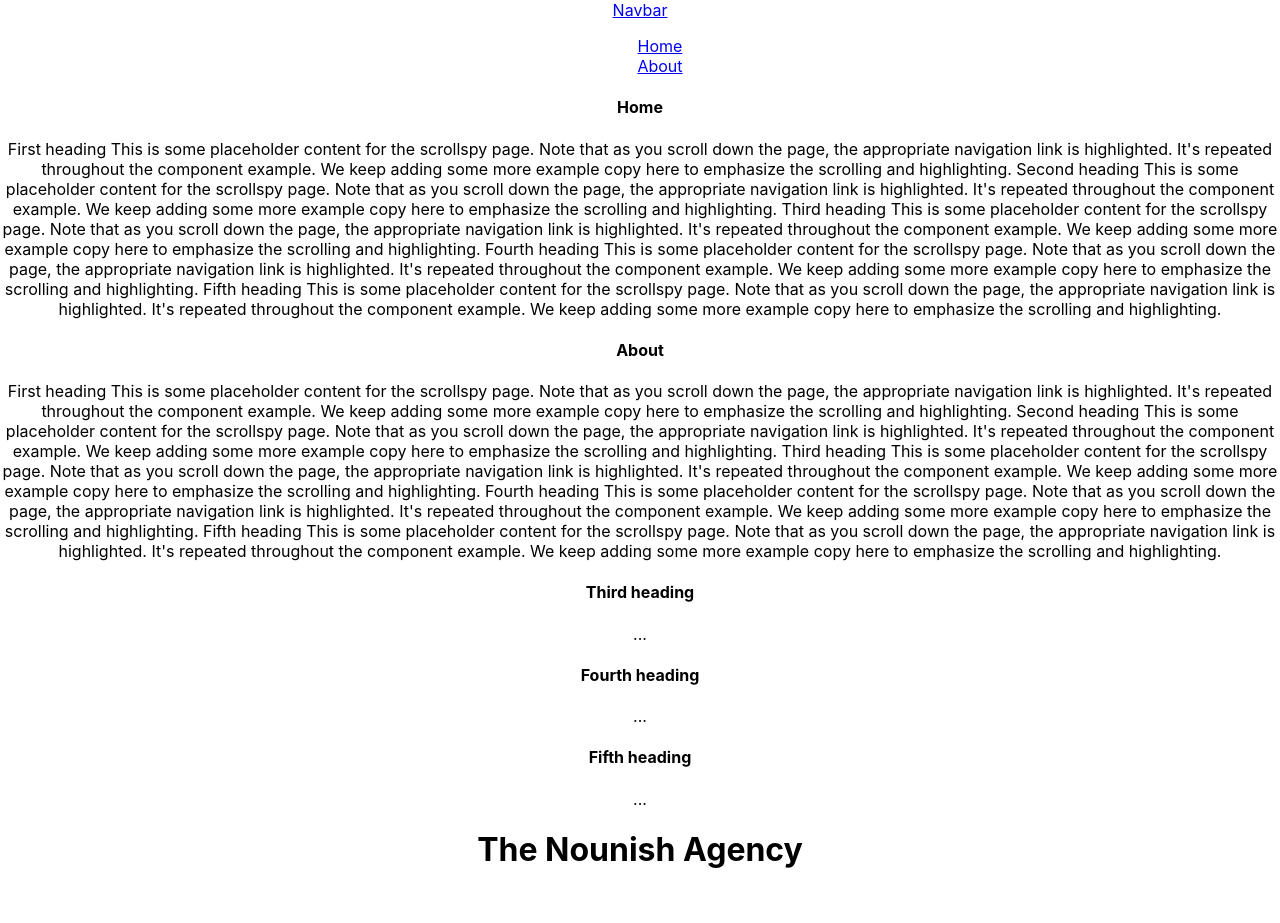
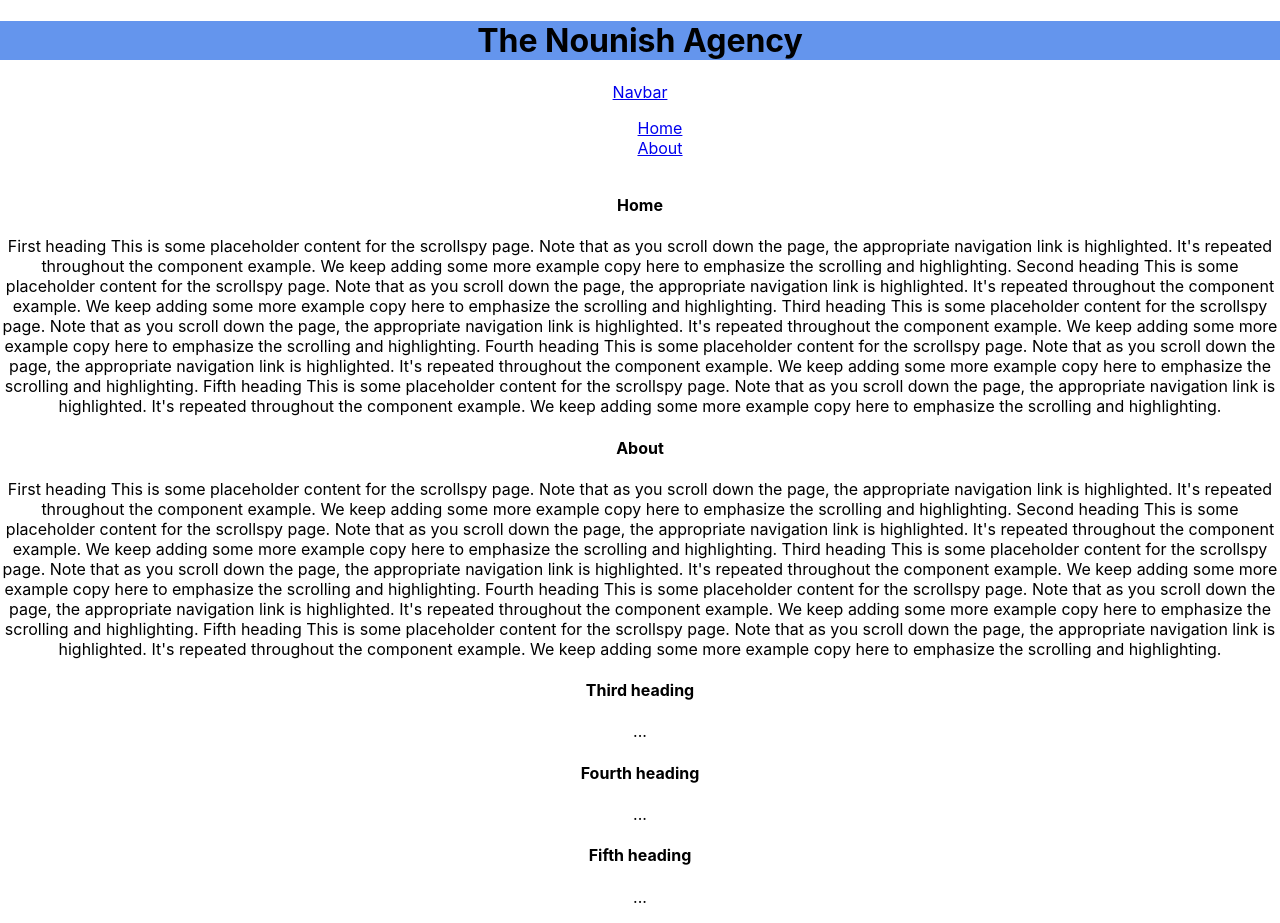
Before and after one commit to dredamonsta1/the-nounish-agency, a React (Create React App) app in the folder the-nounish-agency/: page / in a window 1280 px wide. Before the commit the page ends 891 px from the top, so only its background shows below. Built offline with nearby package versions, Linux system fonts and the light colour scheme.

Commit message:
flex to app js page

```diff
--- a/the-nounish-agency/src/App.css
+++ b/the-nounish-agency/src/App.css
@@ -1,17 +1,24 @@
 .App {
+  scroll-behavior: smooth;
+  display: flex;
+  flex-direction: column;
   text-align: center;
 }
 
-.App-logo {
+.header-one {
+  background-color: cornflowerblue;
+}
+
+/* .App-logo {
   height: 40vmin;
   pointer-events: none;
-}
+} */
 
-@media (prefers-reduced-motion: no-preference) {
+/* @media (prefers-reduced-motion: no-preference) {
   .App-logo {
     animation: App-logo-spin infinite 20s linear;
   }
-}
+} */
 
 .App-header {
   background-color: #282c34;
@@ -28,11 +35,11 @@
   color: #61dafb;
 }
 
-@keyframes App-logo-spin {
+/* @keyframes App-logo-spin {
   from {
     transform: rotate(0deg);
   }
   to {
     transform: rotate(360deg);
   }
-}
+} */
--- a/the-nounish-agency/src/App.js
+++ b/the-nounish-agency/src/App.js
@@ -5,10 +5,10 @@ import Home from './components/home/Home';
 function App() {
   return (
     <div className="App">
+      <h1 className='header-one'>
+        The Nounish Agency
+      </h1>
       <Home/>
-      <h1>
-      The Nounish Agency
-      </h1>
     </div>
   );
 }
```
Also changed, not shown: the-nounish-agency/src/components/home/Home.css (added).
